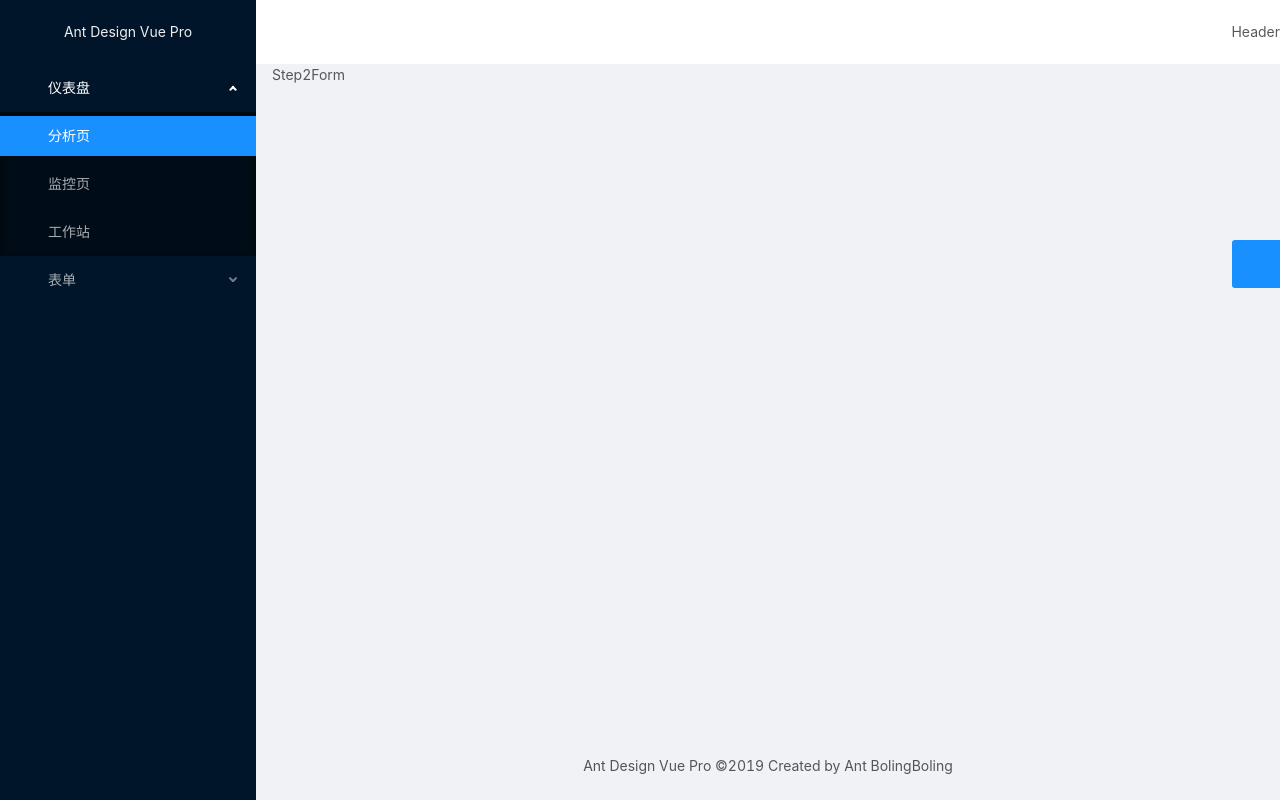
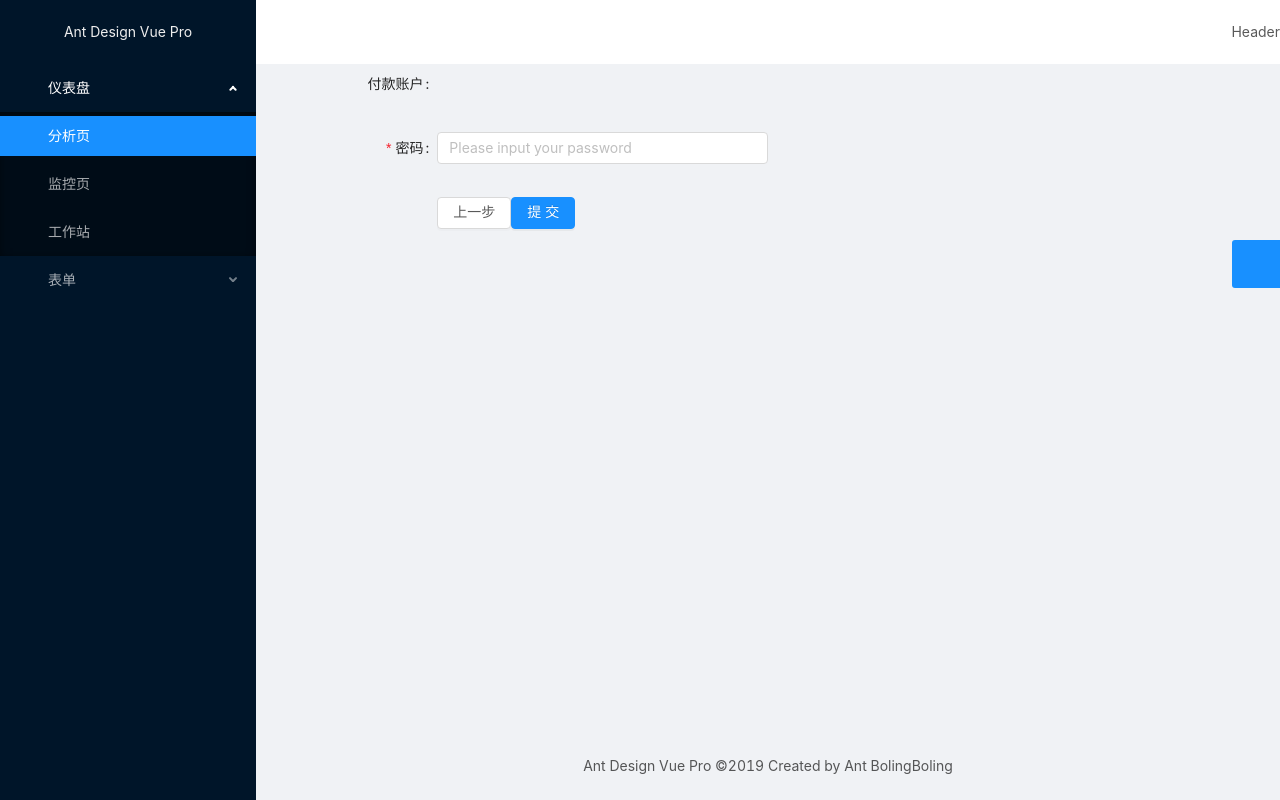
Before and after one commit to zhangxiaoshang/ant-design-vue-pro, a Vue app: page /form/step-form/confirm in a window 1280 px wide. Built offline with nearby package versions, Linux system fonts and the light colour scheme.

Commit message:
创建一个分步表单

```diff
--- /dev/null
+++ b/mock/form.js
@@ -0,0 +1,14 @@
+function mock(method) {
+  let res = null;
+  switch (method) {
+    case "POST":
+      res = { message: "OK" };
+      break;
+    default:
+      res = null;
+  }
+
+  return res;
+}
+
+module.exports = mock;
--- a/src/main.js
+++ b/src/main.js
@@ -11,7 +11,7 @@
 } from "ant-design-vue";
 import App from "./App.vue";
 import router from "./router";
-import store from "./store";
+import store from "./store/index";
 import Authorized from "./components/Authorized";
 import Auth from "@/directives/auth";
 
--- /dev/null
+++ b/src/store/index.js
@@ -0,0 +1,11 @@
+import Vue from "vue";
+import Vuex from "vuex";
+import form from "./modules/form";
+
+Vue.use(Vuex);
+
+export default new Vuex.Store({
+  modules: {
+    form
+  }
+});
--- /dev/null
+++ b/src/store/modules/form.js
@@ -0,0 +1,36 @@
+import request from "@/utils/request";
+import router from "@/router";
+
+const state = {
+  step: {
+    payAccount: ""
+  }
+};
+
+const mutations = {
+  saveStepFormData(state, { payload }) {
+    state.step = {
+      ...state.step,
+      ...payload
+    };
+  }
+};
+
+const actions = {
+  async submitStepForm({ commit }, { payload }) {
+    await request({
+      url: "/api/form",
+      method: "POST",
+      data: payload
+    });
+    commit("saveStepFormData", payload);
+    router.push("/form/step-form/result");
+  }
+};
+
+export default {
+  namespaced: true,
+  state,
+  mutations,
+  actions
+};
--- a/src/views/Forms/StepForm/Step1.vue
+++ b/src/views/Forms/StepForm/Step1.vue
@@ -1,9 +1,60 @@
 <template>
-  <div>Step1Form</div>
+  <a-form :form="form">
+    <a-form-item
+      :label-col="formItemLayout.labelCol"
+      :wrapper-col="formItemLayout.wrapperCol"
+      label="付款账户"
+    >
+      <a-input
+        v-decorator="[
+          'payAccount',
+          {
+            rules: [{ required: true, message: 'Please input your payAccount' }]
+          }
+        ]"
+        placeholder="Please input your payAccount"
+      />
+    </a-form-item>
+
+    <a-form-item
+      :label-col="formTailLayout.labelCol"
+      :wrapper-col="formTailLayout.wrapperCol"
+    >
+      <a-button type="primary" @click="handleSubmit">提交</a-button>
+    </a-form-item>
+  </a-form>
 </template>
 
 <script>
-export default {};
+const formItemLayout = {
+  labelCol: { span: 4 },
+  wrapperCol: { span: 8 }
+};
+const formTailLayout = {
+  labelCol: { span: 4 },
+  wrapperCol: { span: 8, offset: 4 }
+};
+export default {
+  data() {
+    return {
+      checkNick: false,
+      formItemLayout,
+      formTailLayout,
+      form: this.$form.createForm(this)
+    };
+  },
+  methods: {
+    handleSubmit() {
+      this.form.validateFields((err, form) => {
+        if (!err) {
+          this.$store.commit({
+            type: "form/saveStepFormData",
+            payload: { ...form }
+          });
+          this.$router.push("/form/step-form/confirm");
+        }
+      });
+    }
+  }
+};
 </script>
-
-<style></style>
--- a/src/views/Forms/StepForm/Step2.vue
+++ b/src/views/Forms/StepForm/Step2.vue
@@ -1,9 +1,78 @@
 <template>
-  <div>Step2Form</div>
+  <a-form :form="form">
+    <a-form-item
+      :label-col="formItemLayout.labelCol"
+      :wrapper-col="formItemLayout.wrapperCol"
+      label="付款账户"
+      >{{ step.payAccount }}</a-form-item
+    >
+
+    <a-form-item
+      :label-col="formItemLayout.labelCol"
+      :wrapper-col="formItemLayout.wrapperCol"
+      label="密码"
+    >
+      <a-input
+        v-decorator="[
+          'password',
+          { rules: [{ required: true, message: 'Please input your password' }] }
+        ]"
+        type="password"
+        placeholder="Please input your password"
+      />
+    </a-form-item>
+
+    <a-form-item
+      :label-col="formTailLayout.labelCol"
+      :wrapper-col="formTailLayout.wrapperCol"
+    >
+      <a-button type="default" @click="handleBack">上一步</a-button>
+      <a-button type="primary" @click="handleSubmit">提交</a-button>
+    </a-form-item>
+  </a-form>
 </template>
 
 <script>
-export default {};
+const formItemLayout = {
+  labelCol: { span: 4 },
+  wrapperCol: { span: 8 }
+};
+const formTailLayout = {
+  labelCol: { span: 4 },
+  wrapperCol: { span: 8, offset: 4 }
+};
+export default {
+  data() {
+    return {
+      checkNick: false,
+      formItemLayout,
+      formTailLayout,
+      form: this.$form.createForm(this)
+    };
+  },
+  computed: {
+    step() {
+      return this.$store.state.form.step;
+    }
+  },
+  methods: {
+    handleBack() {
+      this.$router.push("/form/step-form/info");
+    },
+    handleSubmit() {
+      const { step, form, $store } = this;
+      form.validateFields((err, form) => {
+        if (!err) {
+          $store.dispatch({
+            type: "form/submitStepForm",
+            payload: {
+              ...step,
+              ...form
+            }
+          });
+        }
+      });
+    }
+  }
+};
 </script>
-
-<style></style>
--- a/src/views/Forms/StepForm/Step3.vue
+++ b/src/views/Forms/StepForm/Step3.vue
@@ -1,5 +1,5 @@
 <template>
-  <div>Step3Form</div>
+  <div>预计两小时到账</div>
 </template>
 
 <script>
```
